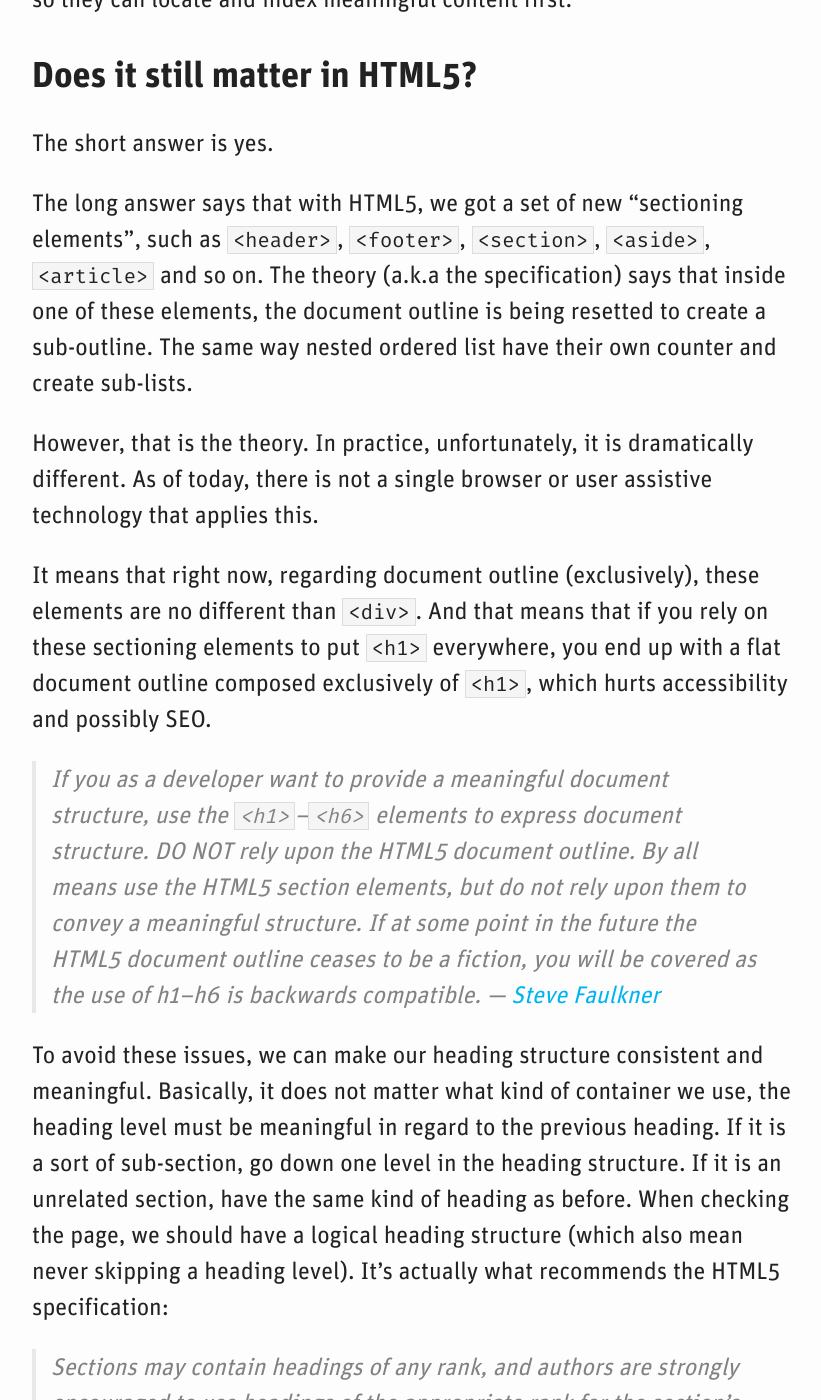
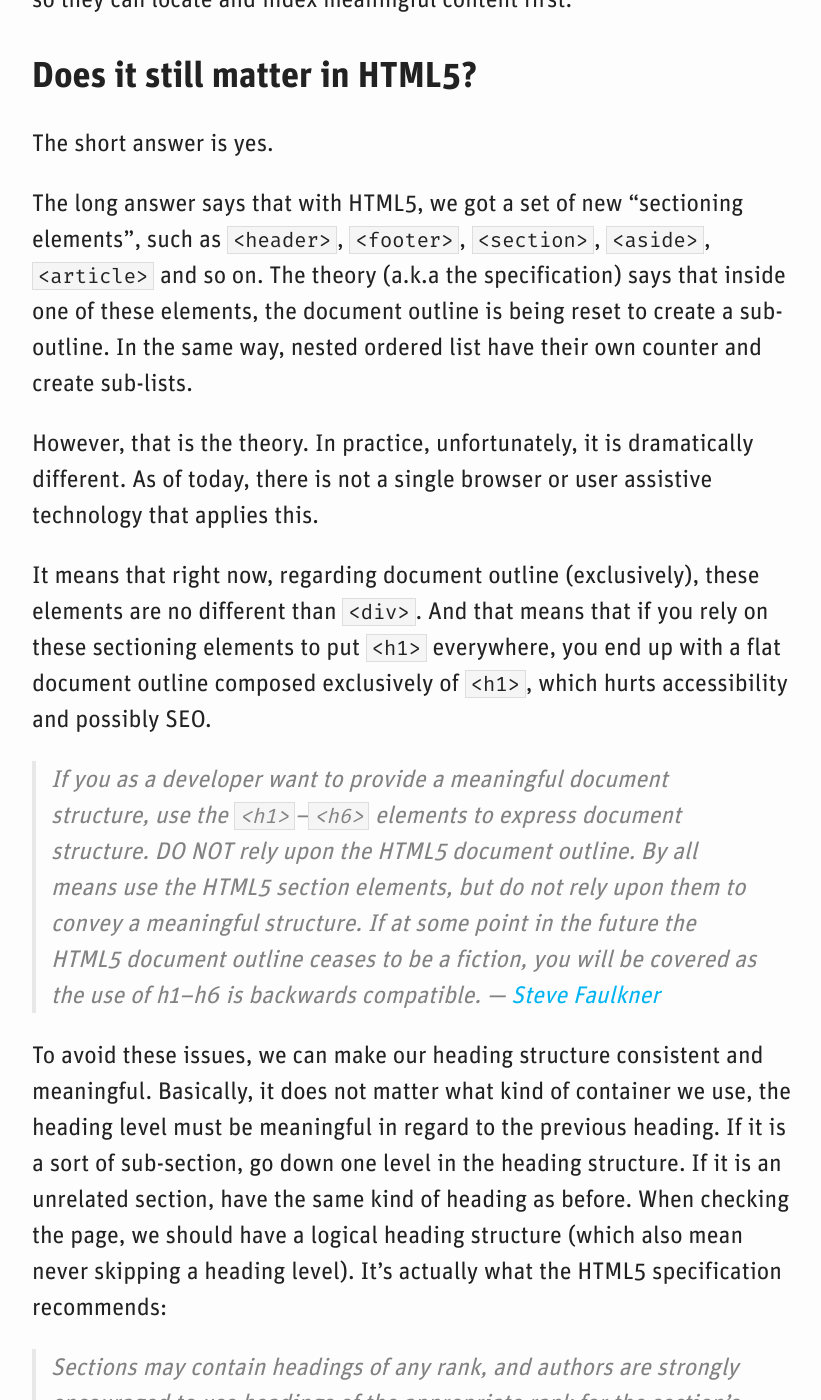
Before and after one commit to edenspiekermann/espi-devblog, a Jekyll site: the page built from _posts/2016-03-29-introducing-outline-audit.md, in a window 1280 px wide and 1400 px high, scrolled down 713 px. Shown: the whole window, without its empty margins (223-1044 px from the left). Built offline with Jekyll 4.4.1, drawn with Linux system fonts in a browser that asks for light colours; some of the changed text lies outside the part shown.

Commit message:
Fixed typos

```diff
--- a/_posts/2016-03-29-introducing-outline-audit.md
+++ b/_posts/2016-03-29-introducing-outline-audit.md
@@ -8,13 +8,13 @@
 
 ## What’s the document outline?
 
-The document outline is the theoretical schema constructed from the structure of a document (such as a web page), mostly based on headings. It matters because assistive technologies like screen readers heavily rely on this to give context and help navigation. It also matters for search engines, so they can locate and index meaningful content first.
+The document outline is the theoretical schema constructed from the structure of a document (such as a web page), mostly based on headings. It matters because assistive technologies like screen readers rely heavily on this to give context and help navigation. It also matters for search engines, so they can locate and index meaningful content first.
 
 ## Does it still matter in HTML5?
 
 The short answer is yes.
 
-The long answer says that with HTML5, we got a set of new “sectioning elements”, such as `<header>`, `<footer>`, `<section>`, `<aside>`, `<article>` and so on. The theory (a.k.a the specification) says that inside one of these elements, the document outline is being resetted to create a sub-outline. The same way nested ordered list have their own counter and create sub-lists.
+The long answer says that with HTML5, we got a set of new “sectioning elements”, such as `<header>`, `<footer>`, `<section>`, `<aside>`, `<article>` and so on. The theory (a.k.a the specification) says that inside one of these elements, the document outline is being reset to create a sub-outline. In the same way, nested ordered list have their own counter and create sub-lists.
 
 However, that is the theory. In practice, unfortunately, it is dramatically different. As of today, there is not a single browser or user assistive technology that applies this.
 
```
Also changed, not shown: other parts of _posts/2016-03-29-introducing-outline-audit.md (+3 -3 lines).
